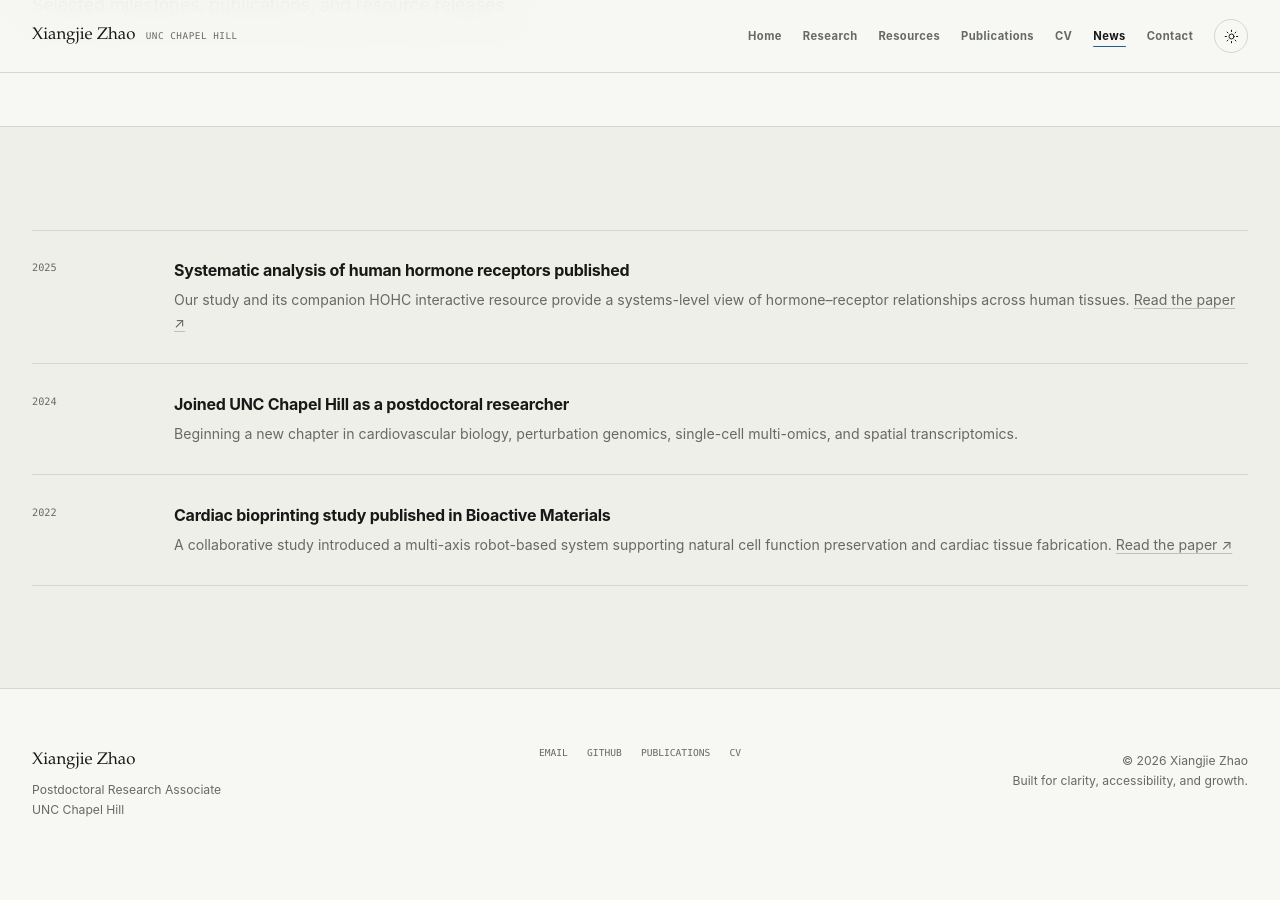
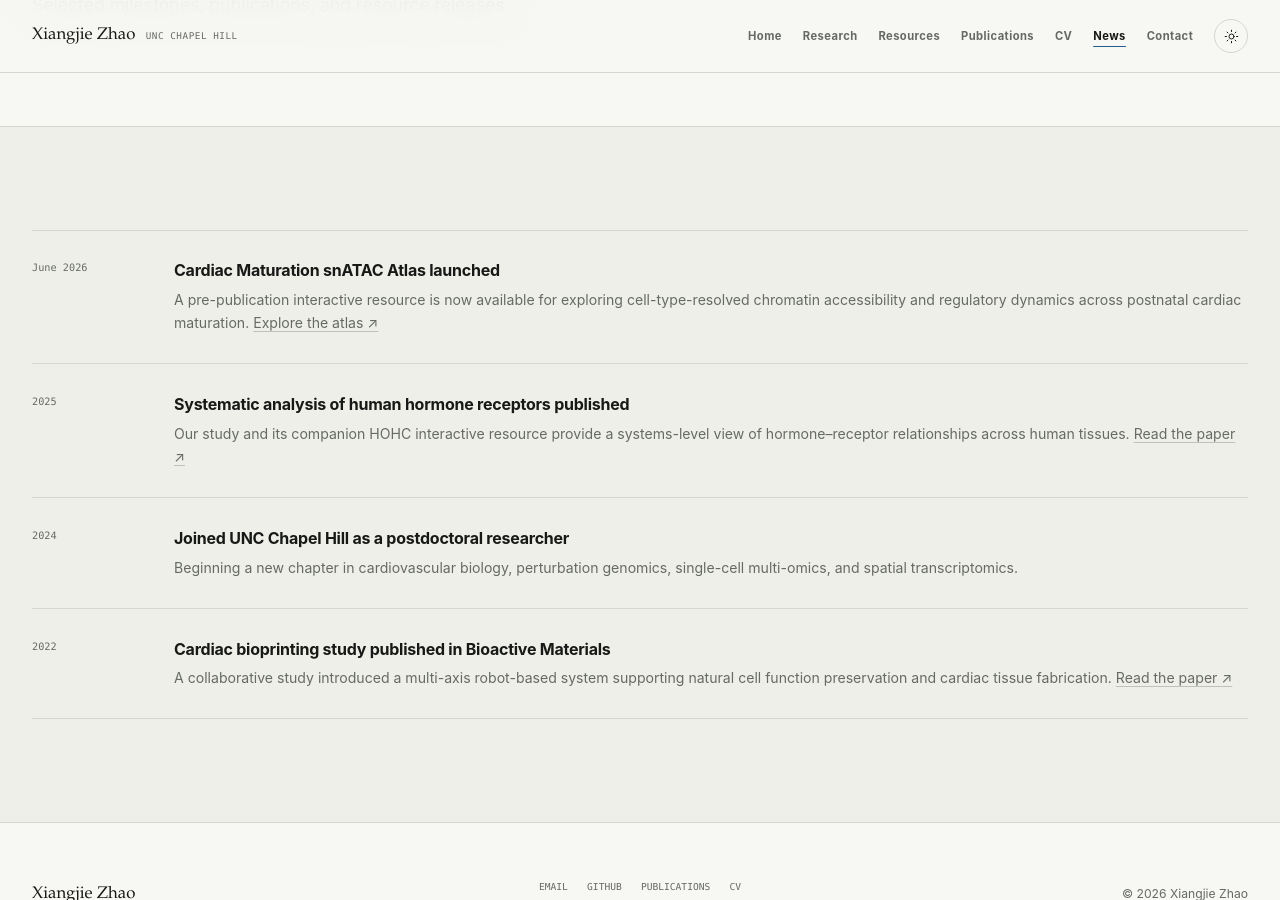
Before and after one commit to CadenZhao/CadenZhao.github.io, a Jekyll site: the page built from news.md, in a window 1280 px wide and 900 px high, scrolled down 460 px. Built offline with Jekyll 4.4.1, drawn with Linux system fonts in a browser that asks for light colours; before the commit the page ends 1336 px from its top, so only the background shows below that.

Commit message:
Feature cardiac snATAC atlas across site

```diff
--- a/news.md
+++ b/news.md
@@ -14,6 +14,10 @@ description: Research and professional updates from Xiangjie Zhao.
 <section class="section section-tinted">
   <div class="page-shell news-list">
     <article class="news-item">
+      <time class="news-date" datetime="2026-06">June 2026</time>
+      <div><h2>Cardiac Maturation snATAC Atlas launched</h2><p>A pre-publication interactive resource is now available for exploring cell-type-resolved chromatin accessibility and regulatory dynamics across postnatal cardiac maturation. <a href="https://snatac-cardiac.pages.dev">Explore the atlas ↗</a></p></div>
+    </article>
+    <article class="news-item">
       <time class="news-date" datetime="2025">2025</time>
       <div><h2>Systematic analysis of human hormone receptors published</h2><p>Our study and its companion HOHC interactive resource provide a systems-level view of hormone–receptor relationships across human tissues. <a href="https://doi.org/10.1007/s11427-024-2950-4">Read the paper ↗</a></p></div>
     </article>
```
Also changed, not shown: cv.md (+4 -1 lines).
